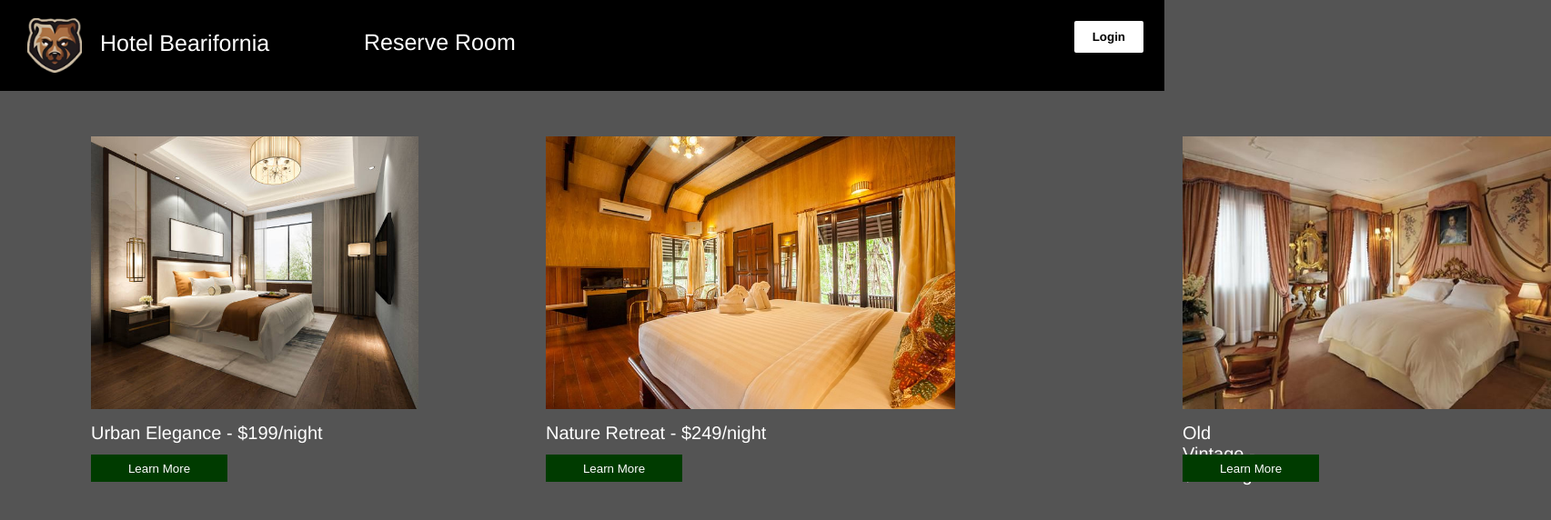
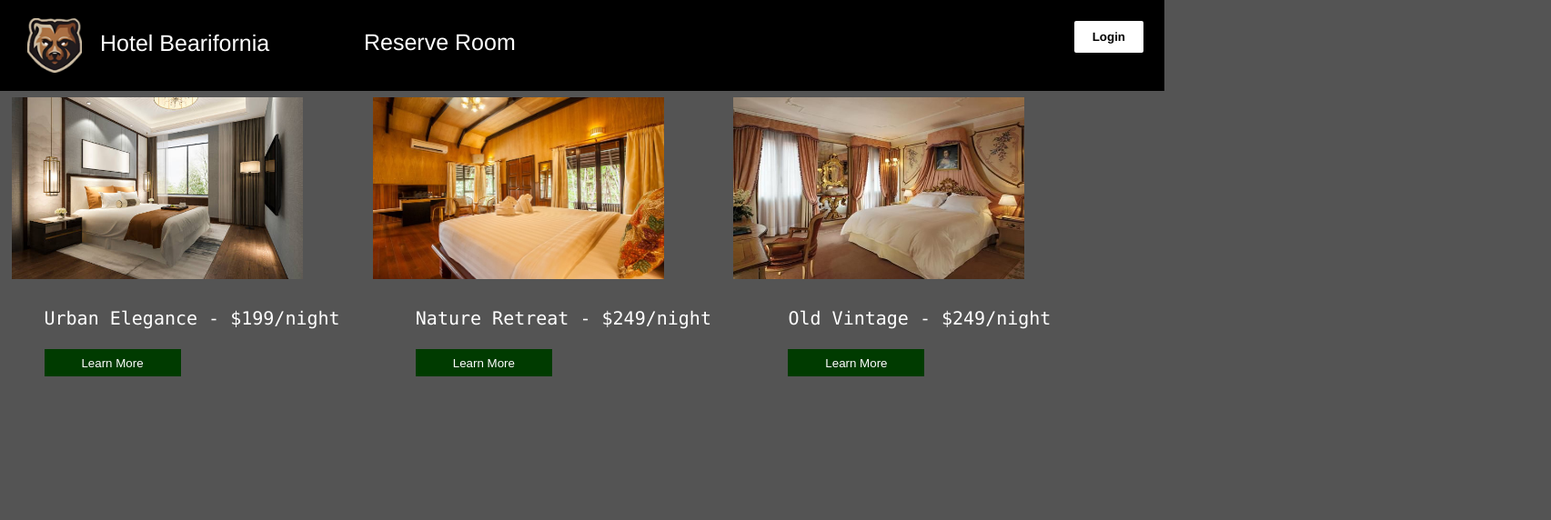
Before and after one commit to mjosephs04/projectBearifornia, a React (Create React App) app in the folder frontend/: page /reserve in a window 1280 px wide. Shown: the top 572 px of the page at 91% size, 1705 px wide, since content can reach past the window. Built offline with nearby package versions, Linux system fonts and the light colour scheme.

Commit message:
Reserve Page Cleanup

```diff
--- a/frontend/src/Components/Nature-Retreat/Nature-Retreat.css
+++ b/frontend/src/Components/Nature-Retreat/Nature-Retreat.css
@@ -26,11 +26,11 @@
 }
 
 .listing-img{
-    width: 40%;
+    width: 60%;
     display: block;
     margin-left: auto;
     margin-right: auto;
     position: absolute;
-    right: 30%;
-    top: 28%;
+    right: 20%;
+    top: 25%;
 }
--- a/frontend/src/Components/Nature-Retreat/Nature-Retreat.js
+++ b/frontend/src/Components/Nature-Retreat/Nature-Retreat.js
@@ -45,11 +45,11 @@ const NatureRetreat = () => {
                 {listingData.description}
             </div>
 
-            <div>
-                <img src={listingData.imageURL} className='listing-img'/>
+            <div className='listing-img'>
+                <img className='listing-img' src={listingData.imageURL}></img>
             </div>
 
-            <DateSelector />
+            <DateSelector/>
 
         </div>
     );
--- a/frontend/src/Components/Reserve/Reserve.css
+++ b/frontend/src/Components/Reserve/Reserve.css
@@ -3,28 +3,29 @@
 }
 
 .urban-elegance-img{
-    height: 300px;
-    width: auto;
     position: absolute;
-    left: 100px;
-    top: 150px;
+    left: 1%;
+    top: 13.35%;
+    width: 25%; /* Example width */
+    height: 25%; /* Example height */
+    object-fit: cover;
 }
 
 .urban-elegance-label{
     position: absolute;
-    font-family: Helvetica;
+    font-family: source-code-pro, Menlo, Monaco, Consolas, 'Courier New', monospace;
     font-weight: normal;
     font-size: 20px;
-    left: 100px;
-    top: 465px;
+    left: 3.79%;
+    top: 42.234%;
 }
 
 .urban-learn-more{
     width: 150px;
     height: 30px;
     position: absolute;
-    left: 100px;
-    top: 500px;
+    left: 3.79%;
+    top: 48%;
     border: none;
     background-color: #003b00;
     color: white;
@@ -35,28 +36,28 @@
 }
 
 .nature-retreat-img{
-    height: 300px;
-    width: auto;
     position: absolute;
-    left: 600px;
-    top: 150px;
-}
+    left: 32%;
+    top: 13.35%;
+    width: 25%; /* Example width */
+    height: 25%; /* Example height */
+    }
 
 .nature-retreat-label{
     position: absolute;
-    font-family: Helvetica;
+    font-family: source-code-pro, Menlo, Monaco, Consolas, 'Courier New', monospace;
     font-weight: normal;
     font-size: 20px;
-    left: 600px;
-    top: 465px;
+    left: 35.69%;
+    top: 42.234%;
 }
 
 .nature-retreat-button{
     width: 150px;
     height: 30px;
     position: absolute;
-    left: 600px;
-    top: 500px;
+    left: 35.69%;
+    top: 48%;
     border: none;
     background-color: #003b00;
     color: white;
@@ -67,28 +68,28 @@
 }
 
 .old-vintage-img{
-    height: 300px;
-    width: auto;
+    width: 25%; /* Example width */
+    height: 25%; /* Example height */
     position: absolute;
-    left: 1300px;
-    top: 150px;
+    left: 63%;
+    top: 13.35%;
 }
 
 .old-vintage-label{
     position: absolute;
-    font-family: Helvetica;
+    font-family: source-code-pro, Menlo, Monaco, Consolas, 'Courier New', monospace;
     font-weight: normal;
     font-size: 20px;
-    left: 1300px;
-    top: 465px;
+    left: 67.69%;
+    top: 42.234%;
 }
 
 .old-vintage-button{
     width: 150px;
     height: 30px;
     position: absolute;
-    left: 1300px;
-    top: 500px;
+    left: 67.69%;
+    top: 48%;
     border: none;
     background-color: #003b00;
     color: white;
```
